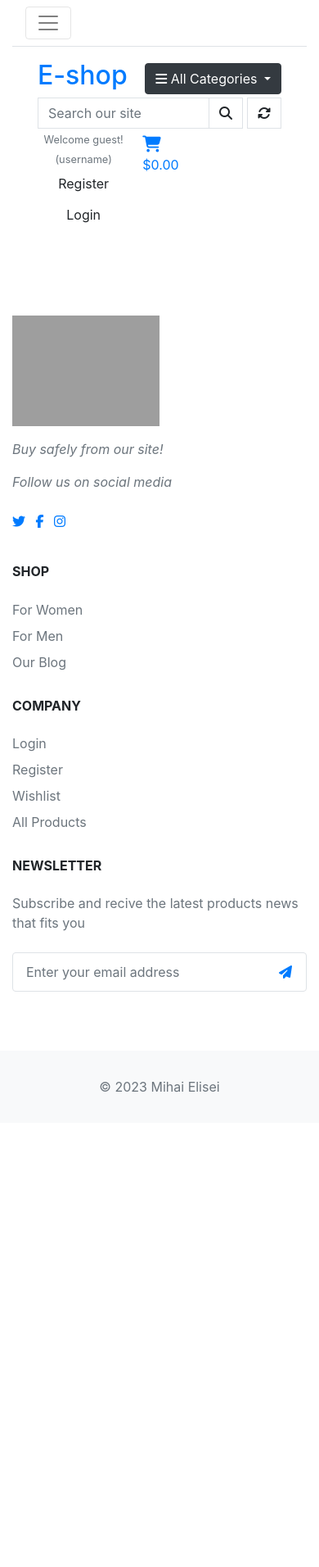
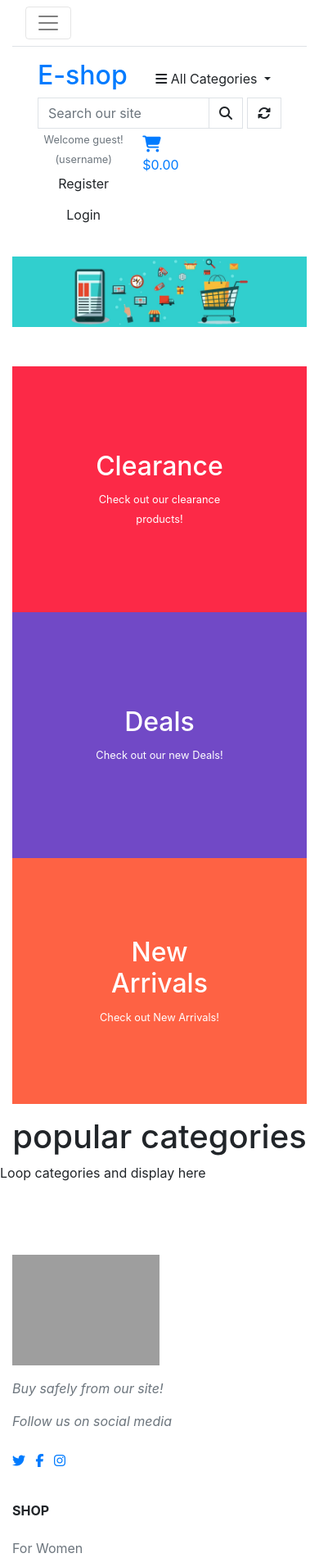
Before and after one commit to MihaiElisei/E-Shop-V1.0, a Django app: page / in a window 390 px wide. Shown: the top 1912 px of the page at 82% size. Before the commit the page ends 1333 px from the top, so only its background shows below. Run offline with Django 3.2, Linux system fonts and the light colour scheme; some libraries are stand-ins or nearby versions; grey boxes are pictures that could not be loaded.

Commit message:
added homepage header and css

```diff
--- a/e_shop/urls.py
+++ b/e_shop/urls.py
@@ -1,9 +1,11 @@
 from django.contrib import admin
 from django.urls import path, include
+from django.conf import settings
+from django.conf.urls.static import static
 
 
 urlpatterns = [
     path('admin/', admin.site.urls),
     path('accounts/', include('allauth.urls')),
     path('', include('home.urls')),
-]
+]+ static(settings.MEDIA_URL, document_root=settings.MEDIA_ROOT)
--- a/home/templates/home/index.html
+++ b/home/templates/home/index.html
@@ -1,18 +1,52 @@
 {% extends 'base.html' %}
 {% load static %}
 
-{% block page_header %}
-    <div class="container header-container">
-        <div class="row">
-            <div class="col"></div>
-        </div>
-    </div>
-{% endblock %}
-
 {% block content %}
    <div class="container">
-    <div class="row">
-        <div class="col"></div>
-    </div>
+        <div class="row">
+            <div class="col-12">
+                <img src="/media/banner.jpg" alt="Main Page Banner" class="img-fluid">
+            </div>
+        </div>
+        <!-- Deals and offers boxes -->
+        <div class="row mt-5">
+            <div class="col-sm-12 col-md-4 col-lg-4">
+                <a href="#">
+                    <div class="clearance-wrapper">
+                        <div  class="main-subtitles text-center">
+                            <h2>Clearance</h2>
+                            <small>Check out our clearance products!</small>
+                        </div>
+                    </div>
+                </a>
+            </div>
+            <div class="col-sm-12 col-md-4 col-lg-4">
+                <a href="#">
+                    <div class="deals-wrapper text-center">
+                        <div class="main-subtitles">
+                            <h2>Deals</h2>
+                            <small>Check out our new Deals!</small>
+                        </div>
+                    </div>
+                </a>
+            </div>
+            <div class="col-sm-12 col-md-4 col-lg-4">
+                <a href="#">
+                    <div class="new-arrivals-wrapper text-center">
+                        <div class="main-subtitles">
+                            <h2>New Arrivals</h2>
+                            <small>Check out New Arrivals!</small>
+                        </div>
+                    </div>
+                </a>
+            </div>
+        </div>
+        <!-- Popular categories -->
+        <div class="row mt-3">
+            <div class="col-12">
+                <h1 class="text-center">popular categories</h1>
+            </div>
+            <p>Loop categories and display here</p>
+        </div>
    </div>
 {% endblock %}
--- a/static/css/base.css
+++ b/static/css/base.css
@@ -0,0 +1,30 @@
+@import url('https://fonts.googleapis.com/css2?family=Nunito:ital,wght@0,200;0,300;0,500;1,200;1,300&family=Roboto:wght@100;300;400;500&display=swap');
+
+html {
+    height: 100%;
+}
+
+.main-banner{
+    width: 100%;
+}
+
+.clearance-wrapper{
+    background-color: #FC2947;
+    height: 300px;
+}
+.deals-wrapper{
+    background-color: #7149C6;
+    height: 300px;
+}
+.new-arrivals-wrapper{
+    background-color: #FE6244;
+    height: 300px;
+}
+
+.main-subtitles{
+    color: #fff;
+    position: absolute;
+    top: 50%;
+    left: 50%;
+    transform: translate(-50%,-50%);
+}
--- a/templates/base.html
+++ b/templates/base.html
@@ -44,9 +44,6 @@
         </div>
       {% endif %}
 
-      {% block page_header %}
-      {% endblock %}
-
       {% block content %}
 
       {% endblock %}
--- a/templates/includes/header.html
+++ b/templates/includes/header.html
@@ -38,7 +38,7 @@
             </div>
             <div class="col-lg col-sm col-md col-6 flex-grow-0">
                 <div class="category-wrap dropdown d-inline-block float-right">
-                    <button type="button" class="btn btn-dark dropdown-toggle" data-toggle="dropdown">
+                    <button type="button" class="btn dropdown-toggle" data-toggle="dropdown">
                         <i class="fa fa-bars"></i> All Categories
                     </button>
                     <div class="dropdown-menu">
```
Also changed, not shown: media/banner.jpg (added).
